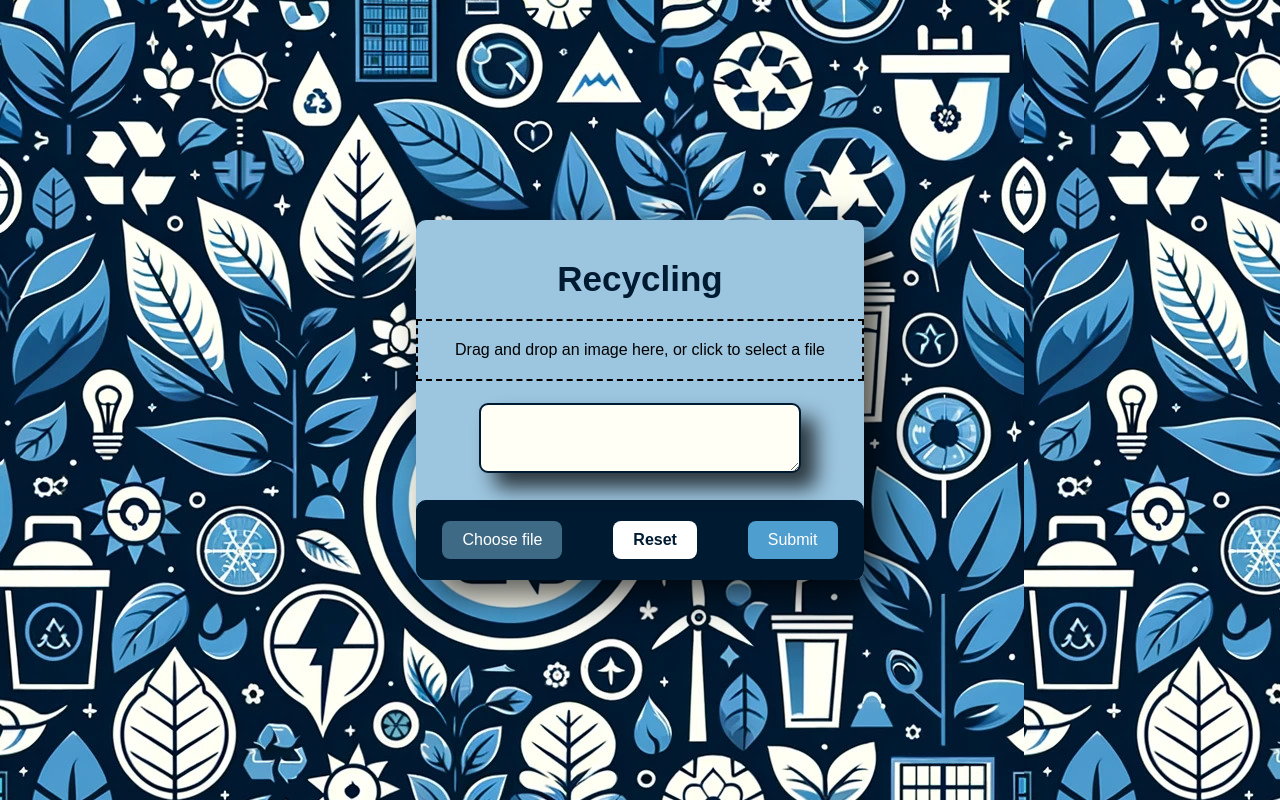
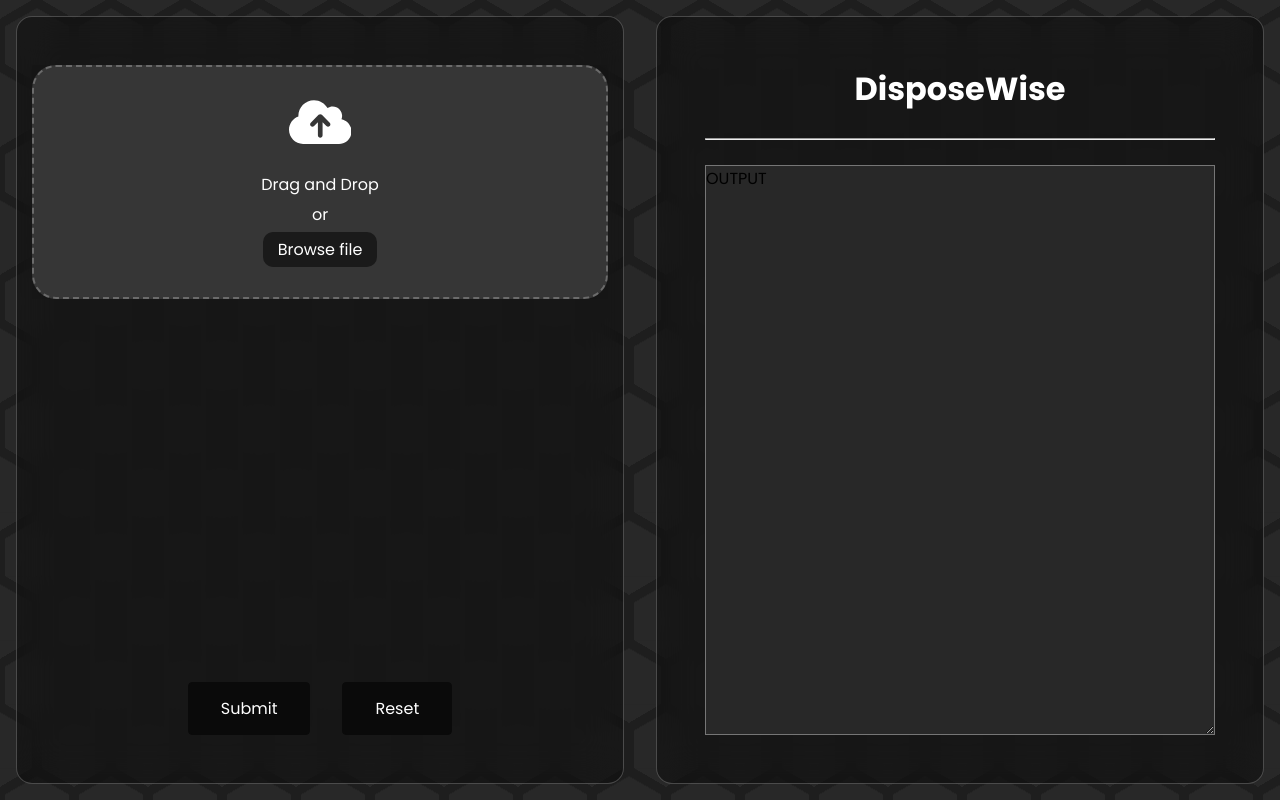
Before and after one commit to gautam-134/Science-project, a React (Create React App) app: page /dashboard in a window 1280 px wide. Built offline with nearby package versions, Linux system fonts and the light colour scheme.

Commit message:
new changes

```diff
--- a/src/Dashboard/index.css
+++ b/src/Dashboard/index.css
@@ -1,121 +1,195 @@
+@import url('https://fonts.googleapis.com/css2?family=Poppins:ital,wght@0,100;0,200;0,300;0,400;0,500;0,600;0,700;0,800;0,900;1,100;1,200;1,300;1,400;1,500;1,600;1,700;1,800;1,900&display=swap');
 
-*{
+* {
+    margin: 0;
+    padding: 0;
     box-sizing: border-box;
-    margin:0px;
+    overflow: hidden;
+    font-family: "Poppins";
+    font-size: 16px;
 }
-.project-container{
-    height:100vh;
-    width:100vw;
-    font-family: Arial, sans-serif;
-    background-image: url(../../src/assets/DALL·E-2024-02-12-18.04.jpg);
+
+#body {
+    height: 100vh;
+    width: 100vw;
+    --s: 37px;
+    --c: #0000, #282828 0.5deg 119.5deg, #0000 120deg;
+    --g1: conic-gradient(from 60deg at 56.25% calc(425% / 6), var(--c));
+    --g2: conic-gradient(from 180deg at 43.75% calc(425% / 6), var(--c));
+    --g3: conic-gradient(from -60deg at 50% calc(175% / 12), var(--c));
+    background: var(--g1), var(--g1) var(--s) calc(1.73 * var(--s)), var(--g2),
+        var(--g2) var(--s) calc(1.73 * var(--s)), var(--g3) var(--s) 0,
+        var(--g3) 0 calc(1.73 * var(--s)) #1e1e1e;
+    background-size: calc(2 * var(--s)) calc(3.46 * var(--s));
+    display: flex;
+    flex-direction: row;
+    padding-block: 1rem;
+    color: white;
 }
-.project-wrapper{
-    /* flex-grow: 1;  */
-    height:100%;
+
+@media screen and (max-width:600px) {
+    #body {
+        display: flex;
+        gap: 2rem;
+        flex-direction: column-reverse;
+    }
+
+    .file-upload-design p {
+        display: none;
+    }
+
+    .image {
+        min-height: 50%;
+    }
+
+    .file-upload-form {
+        width: 74vw !important;
+    }
+
+    #button-mobile {
+        display: block;
+    }
+}
+
+.file-upload-form {
+    width: 45vw;
     display: flex;
+    align-items: center;
     justify-content: center;
+}
+
+.file-upload-label input {
+    display: none;
+}
+
+.file-upload-label svg {
+    height: 50px;
+    fill: rgb(255, 255, 255);
+    margin-bottom: 20px;
+}
+
+.file-upload-label {
+    cursor: pointer;
+    width: 100%;
+    background-color: #363636;
+    padding: 30px 70px;
+    border-radius: 1.5rem;
+    border: 2px dashed rgb(107, 107, 107);
+    box-shadow: 0px 0px 200px -50px rgba(0, 0, 0, 0.719);
+}
+
+.file-upload-design {
+    display: flex;
+    flex-direction: column;
+    align-items: center;
+    justify-content: center;
+    gap: 5px;
+}
+
+.browse-button {
+    background-color: rgb(26, 26, 26);
+    padding: 5px 15px;
+    border-radius: 10px;
+    transition: all 0.3s;
+}
+
+.browse-button:hover {
+    background-color: rgb(14, 14, 14);
+}
+
+@media screen and (min-width:600px) {
+    #button-mobile {
+        display: none;
+    }
+
+    .image,
+    .output {
+        width: 50vw;
+    }
+
+}
+
+.image,
+.output {
+    padding: 3rem;
+    margin-inline: 1rem;
+    background-color: rgba(0, 0, 0, 0.384);
+    border: 1px solid rgba(255, 255, 255, 0.222);
+    -webkit-backdrop-filter: blur(20px);
+    backdrop-filter: blur(20px);
+    border-radius: 1rem;
+}
+
+.image {
+    display: flex;
+    flex-direction: column;
+    justify-content: space-between;
     align-items: center;
 }
-/* .card {
-    backdrop-filter: blur(16px) saturate(180%);
-    -webkit-backdrop-filter: blur(16px) saturate(180%);
-    background-color: rgba(17, 25, 40, 0.75);
-    border-radius: 12px;
-    border: 1px solid rgba(255, 255, 255, 0.125);
-} */
-.upload-area {
-    width:35%;
-    text-align: center;
-    background: #9cc5df;
-    padding-top:3% ;
-    border-radius: 10px;
-    box-shadow: 17px 14px 39px 0px rgba(0,0,0,0.72)
+
+#buttons {
+    display: flex;
+    padding-top: 1rem;
+    gap: 2rem;
 }
-.heading h1 {
-    color: #001A31;
-    font-size:35px;
-    padding-bottom: 20px;
+
+#button-reset,
+#button-submit,
+#button-mobile {
+    --bg: #0a0a0a;
+    --hover-bg: #aaff90;
+    --hover-bg2: #d43a3a;
+    --hover-text: #000;
+    color: #fff;
+    cursor: pointer;
+    border: 1px solid var(--bg);
+    border-radius: 4px;
+    padding: 0.8em 2em;
+    background: var(--bg);
+    transition: 0.2s;
 }
-/* .display-box{
+
+#button-submit:hover {
+    color: var(--hover-text);
+    transform: translate(-0.25rem, -0.25rem);
+    background: var(--hover-bg);
+    box-shadow: 0.25rem 0.25rem var(--bg);
+}
+
+#button-reset:hover {
+    color: var(--hover-text);
+    transform: translate(-0.25rem, -0.25rem);
+    background: var(--hover-bg2);
+    box-shadow: 0.25rem 0.25rem var(--bg);
+}
+
+#button-submit:active {
+    transform: translate(0);
+    box-shadow: none;
+}
+
+#button-reset:active {
+    transform: translate(0);
+    box-shadow: none;
+}
+
+.output {
     display: flex;
-    align-items:center;
-    justify-content: center;
-    padding:9%;
-    width:120px;
-    height:120px;
-}  */
-.answer{
-    width:72%;
-    height:70px;
-    margin: 5% 13%;
-    padding:15px;
-    border: 2px solid #001A31;
-    border-radius:9px ;
-    background-color: #fffff5;
-    box-shadow:15px 15px 20px 0px rgba(0,0,0,0.72) ;
-}
-.buttons{
-    display:flex;
-    justify-content:space-around;
-    align-items:center;
-    height:80px;
-    border:1px solid #001A31;
-    border-radius: 10px ;
-    background-color: #001A31;
-}
-.upload-button, .submit-button, .reset-button{
-    border: none;
-    padding: 10px 20px;
-    border-radius: 8px;
-    cursor: pointer;
-    font-size: 16px;
-}
-.reset-button{
-    background-color: #ffffff;
-    color: #001A31;
-    font-weight:550;
-}
-.upload-button {
-    background-color:#3e6a85;
-    color: #ffffff;
-}
-.submit-button {
-    background-color: #4E9ECF;
-    color: #ffffff;
-}
-@media  (min-width:220px) and (max-width:700px) {
-    .project-container{
-        display:none;
-    }
-}
-@media  (min-width:701px) and (max-width:2900px) {
-    .mobile-view{
-        display:none;
-    }
-}
-.mobile-view{
-    height:100vh;
-}
-.mobile-top{
-    height:15%;
-    font-family: Arial, sans-serif;
-    display: flex;
-    justify-content: center;
-    align-items: center;
-    color: #001A31;
-    font-size:18px;
-}
-.mobile-center{
-    height:70%;
-    background-image: url(../../src/assets/DALL·E-2024-02-12-18.04.jpg);
-}
-.mobile-bottom{
-    height:15%;
-    display: flex;
-    justify-content: center;
+    flex-direction: column;
     align-items: center;
 }
-.mobile-navigation{
-    color: #001A31;
-    font-size:30px;
+
+.output h2 {
+    font-size: 2rem;
+    padding-bottom: 2rem;
 }
+
+textarea {
+    background-color: #282828;
+    height: 100%;
+    width: 100%;
+}
+
+hr {
+    width: 100%;
+}
--- a/src/Dashboard/index.jsx
+++ b/src/Dashboard/index.jsx
@@ -1,13 +1,14 @@
-import React, { useState } from 'react';
-import './index.css'
-import { Camera } from 'lucide-react';
+import React, { useState, useRef } from 'react'; // Import useRef
+import './index.css';
+
 function Dashboard() {
     const [image, setImage] = useState(null);
     const [imageURL, setImageURL] = useState(null);
     const [message, setMessage] = useState('');
+    const fileInputRef = useRef(null); // Create a ref for the input
 
     const handleImageChange = (e) => {
-        e.preventDefault(); // Prevent default behavior
+        e.preventDefault();
         const file = e.target.files ? e.target.files[0] : e.dataTransfer.files[0];
         processFile(file);
     };
@@ -23,13 +24,45 @@ function Dashboard() {
         }
     };
 
+    // const handleSubmit = async (event) => {
+    //     event.preventDefault();
+    //     const formData = new FormData();
+    //     if (image) {
+    //         formData.append('image', image);
+    //     }
+
+    //     const response = await fetch('http://localhost:5001/decompose-image', {
+    //         method: 'POST',
+    //         body: formData,
+    //     });
+
+    //     if (response.ok) {
+    //         const data = await response.json();
+    //         setMessage(data.text);
+    //     } else {
+    //         setMessage('Failed to analyze the image. Please try again.');
+    //     }
+    // };
+    const typeMessage = (message) => {
+        let i = 0;
+        const intervalId = setInterval(() => {
+            if (i < message.length) {
+                setMessage((prev) => prev + message.charAt(i));
+                i++;
+            } else {
+                clearInterval(intervalId);
+            }
+        }, 50); // Adjust the speed of typing by changing the interval time
+    };
+
     const handleSubmit = async (event) => {
         event.preventDefault();
+        setMessage(''); // Clear the previous message
         const formData = new FormData();
         if (image) {
             formData.append('image', image);
         }
-
+        try {
             const response = await fetch('http://localhost:5001/decompose-image', {
                 method: 'POST',
                 body: formData,
@@ -37,70 +70,103 @@ function Dashboard() {
 
             if (response.ok) {
                 const data = await response.json();
-            setMessage(data.text);
+                typeMessage(data.text); // Use the typing function
             } else {
+                throw new Error('Network response was not ok.');
+            }
+        } catch (error) {
             setMessage('Failed to analyze the image. Please try again.');
+            console.error('There was a problem with the fetch operation:', error);
         }
     };
 
-    // New function to handle drag over event
     const handleDragOver = (e) => {
-        e.preventDefault(); // This is necessary to allow the drop event to fire.
+        e.preventDefault();
     };
 
-    // New function to handle drop event
     const handleDrop = (e) => {
-        e.preventDefault(); // Prevent default behavior (Prevent file from being opened)
+        e.preventDefault();
         handleImageChange(e);
+    };
+
+    // Function to trigger file input click
+    const triggerFileInput = () => {
+        fileInputRef.current.click();
     };
 
     return (
         <>
-        <div className="project-container">
-            <div className="project-wrapper">
-                <div className="upload-area">
-                    <div className="heading">
-                        <h1>Recycling</h1>
+            <div id="body">
+                {/* <div class="image">
+                    <form class="file-upload-form">
+                        <label for="file" class="file-upload-label">
+                            <div class="file-upload-design" onClick={triggerFileInput} onDragOver={handleDragOver}
+                                onDrop={handleDrop}>
+                                {imageURL ? (
+                                    <img src={imageURL} alt="Uploaded" style={{ width: '300px', height: '300px' }} />
+                                ) : (
+                                    <>
+                                        <svg viewBox="0 0 640 512" height="1em"> <path
+                                            d="M144 480C64.5 480 0 415.5 0 336c0-62.8 40.2-116.2 96.2-135.9c-.1-2.7-.2-5.4-.2-8.1c0-88.4 71.6-160 160-160c59.3 0 111 32.2 138.7 80.2C409.9 102 428.3 96 448 96c53 0 96 43 96 96c0 12.2-2.3 23.8-6.4 34.6C596 238.4 640 290.1 640 352c0 70.7-57.3 128-128 128H144zm79-217c-9.4 9.4-9.4 24.6 0 33.9s24.6 9.4 33.9 0l39-39V392c0 13.3 10.7 24 24 24s24-10.7 24-24V257.9l39 39c9.4 9.4 24.6 9.4 33.9 0s9.4-24.6 0-33.9l-80-80c-9.4-9.4-24.6-9.4-33.9 0l-80 80z"
+                                        ></path></svg>
+                                        <p className="display-box"
+                                        >Drag and Drop</p>
+                                        <p>or</p>
+                                        <span class="browse-button">Browse file</span>
+                                    </>
+                                )}
                             </div>
-                    <div className="display-box"
-                        onDragOver={handleDragOver}
-                        onDrop={handleDrop}
-                        style={{ border: '2px dashed #000', padding: '20px', cursor: 'pointer' }}>
-                        {imageURL && <img src={imageURL} alt="Uploaded" style={{ width: '300px', height: '300px' }} />}
-                        {!imageURL && <p>Drag and drop an image here, or click to select a file</p>}
-                    </div>
-                    <div className="input-way">
-                        <input type="file" name="image" onChange={handleImageChange} style={{ display: 'none' }} />
-                    </div>
-                    <div className="display-way">
-                        <textarea value={message} readOnly cols="30" rows="10"className='answer' ></textarea>
-                    </div>
-                    <div class="buttons">
-                        <div class="upload">
-                            <button class="upload-button">Choose file</button>
-                        </div>
-                        <div class="reset">
-                            <input type="reset" class="reset-button"/>
-                        </div>
-                        <div className="check-button">
-                            <button onClick={handleSubmit} className='submit-button'>Submit</button>
+                            <input id="file" type="file" onChange={handleImageChange} ref={fileInputRef} style={{ display: 'none' }} />
+                        </label>
+                    </form>
+                    <button class="mobile-button">
+                        <svg xmlns="http://www.w3.org/2000/svg" width="24" viewBox="0 0 24 24" height="24" fill="none" class="svg-icon"><g stroke-width="2" stroke-linecap="round" stroke="#fff" fill-rule="evenodd" clip-rule="evenodd"><path d="m4 9c0-1.10457.89543-2 2-2h2l.44721-.89443c.33879-.67757 1.03131-1.10557 1.78889-1.10557h3.5278c.7576 0 1.4501.428 1.7889 1.10557l.4472.89443h2c1.1046 0 2 .89543 2 2v8c0 1.1046-.8954 2-2 2h-12c-1.10457 0-2-.8954-2-2z"></path><path d="m15 13c0 1.6569-1.3431 3-3 3s-3-1.3431-3-3 1.3431-3 3-3 3 1.3431 3 3z"></path></g></svg>
+                        <span>Take a Photo</span>
+                    </button>
+                    <div id="buttons">
+                        <button id="button-submit" onClick={handleSubmit}>Submit</button>
+                        <button id="button-reset" onClick={() => { setImage(null); setImageURL(null); setMessage(null) }}>Reset</button>
                     </div>
                 </div>
+                <div class="output">
+                    <h2>Welcome To Recycle AI</h2>
+                    <hr />
+                    <textarea name="" id="message" value={message} cols="30" rows="10">OUTPUT</textarea>
+                </div> */}
+                <div class="image">
+                    <form class="file-upload-form">
+                        <label for="file" class="file-upload-label">
+                            <div class="file-upload-design" onClick={triggerFileInput} onDragOver={handleDragOver}
+                                onDrop={handleDrop}>
+                                {imageURL ? (
+                                    <img src={imageURL} alt="Uploaded" style={{ width: '300px', height: '300px' }} />
+                                ) : (
+                                    <>
+                                        <svg viewBox="0 0 640 512" height="1em"> <path
+                                            d="M144 480C64.5 480 0 415.5 0 336c0-62.8 40.2-116.2 96.2-135.9c-.1-2.7-.2-5.4-.2-8.1c0-88.4 71.6-160 160-160c59.3 0 111 32.2 138.7 80.2C409.9 102 428.3 96 448 96c53 0 96 43 96 96c0 12.2-2.3 23.8-6.4 34.6C596 238.4 640 290.1 640 352c0 70.7-57.3 128-128 128H144zm79-217c-9.4 9.4-9.4 24.6 0 33.9s24.6 9.4 33.9 0l39-39V392c0 13.3 10.7 24 24 24s24-10.7 24-24V257.9l39 39c9.4 9.4 24.6 9.4 33.9 0s9.4-24.6 0-33.9l-80-80c-9.4-9.4-24.6-9.4-33.9 0l-80 80z"
+                                        ></path></svg>
+                                        <p className="display-box"
+                                        >Drag and Drop</p>
+                                        <p>or</p>
+                                        <span class="browse-button">Browse file</span>
+                                    </>
+                                )}
+                            </div>
+                            <input id="file" type="file" onChange={handleImageChange} ref={fileInputRef} style={{ display: 'none' }} />
+                        </label>
+                    </form>
+                    <div id="buttons">
+                        <button id="button-submit" onClick={handleSubmit}>Submit</button>
+                        <button id="button-mobile" className='camera'><input id="file" type="file" onChange={handleImageChange} ref={fileInputRef} style={{ display: 'none' }} /><svg width="36" height="36" viewBox="0 0 36 36" fill="none" xmlns="http://www.w3.org/2000/svg"><path d="M27.75 31.05H8.25C5.4 31.05 3 28.8 3 25.8V14.85C3 12 5.25 9.75 8.25 9.75H10.05L11.4 7.95C12.3 6.75 13.8 6 15.3 6H20.55C22.2 6 23.55 6.75 24.6 7.95L25.95 9.75H27.75C30.75 9.75 33 12 33 14.85V25.95C33 28.8 30.75 31.05 27.75 31.05ZM8.25 12.75C7.05 12.75 6 13.65 6 14.85V25.95C6 27.15 7.05 28.2 8.25 28.2H27.9C29.1 28.2 30.15 27.15 30.15 25.95V14.85C30.15 13.65 29.1 12.6 27.9 12.6H25.5C25.05 12.6 24.6 12.45 24.3 12L22.5 9.75C21.9 9.3 21.3 9 20.7 9H15.3C14.7 9 14.1 9.3 13.65 9.75L11.85 12.15C11.55 12.45 11.1 12.75 10.65 12.75H8.25Z" fill="white" /><path d="M18.0008 26.2496C14.4008 26.2496 11.5508 23.3996 11.5508 19.7996C11.5508 16.1996 14.4008 13.3496 18.0008 13.3496C21.6008 13.3496 24.4508 16.1996 24.4508 19.7996C24.4508 23.2496 21.6008 26.2496 18.0008 26.2496ZM18.0008 16.3496C16.0508 16.3496 14.5508 17.8496 14.5508 19.7996C14.5508 21.7496 16.0508 23.2496 18.0008 23.2496C19.9508 23.2496 21.4508 21.7496 21.4508 19.7996C21.4508 17.8496 19.9508 16.3496 18.0008 16.3496Z" fill="white" /></svg></button>
+                        <button id="button-reset" onClick={() => { setImage(null); setImageURL(null); setMessage(null) }}>Reset</button>
+
                     </div>
                 </div>
-        </div>
-        <div className='mobile-view'>
-            <div className="mobile-top">
-                <h1>Recycle</h1>
-            </div>
-            <div className="mobile-center">
-                <div className="mobile-center-container">
-                </div>
-            </div>
-            <div className="mobile-bottom">
-                <div className="mobile-navigation">
-                <Camera size={43} />
-                </div>
+                <div class="output">
+                    <h2>DisposeWise</h2>
+                    <hr />
+                    <br />
+                    <textarea name="" id="" cols="30" rows="10">OUTPUT</textarea>
                 </div>
             </div>
         </>
```
Also changed, not shown: src/Login/index.css (+26 -18 lines). Lines whose indentation alone changed are shown as unchanged.
